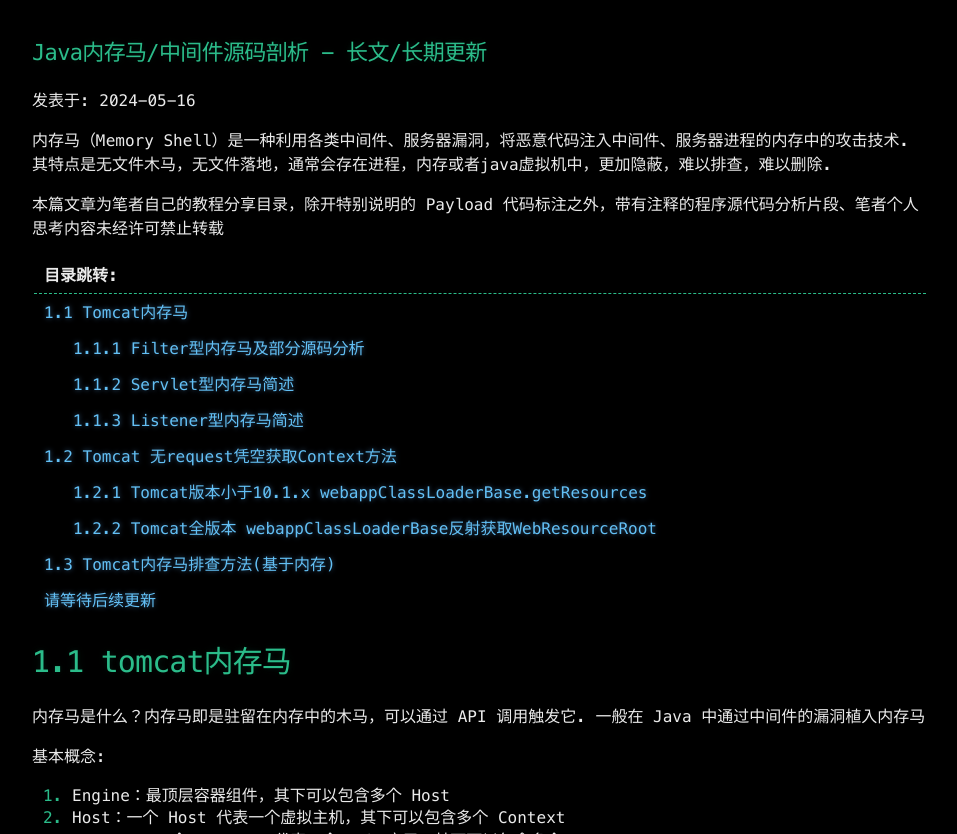
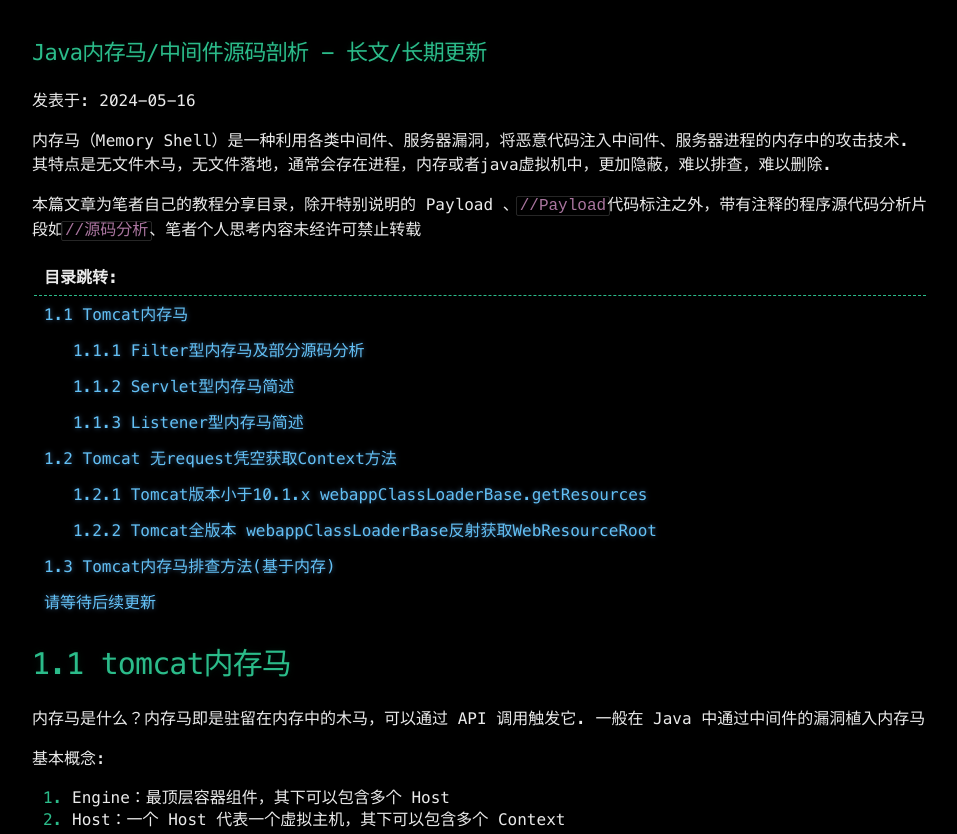
Before and after one commit to Leeyangee/leeyangee.github.io, a Jekyll site: the page built from _posts/2024-05-16-Java内存马教程目录 - 长期更新.md, in a window 1280 px wide and 900 px high, scrolled down 399 px, cut to the strip 66-900 px from the top of the window. Shown: the whole strip, without its empty margins (160-1117 px from the left). Built offline with Jekyll 4.4.1, drawn with Linux system fonts in a browser that asks for light colours; some web fonts are replaced.

Commit message:
Update 2024-05-16-Java内存马教程目录 - 长期更新.md

```diff
--- a/_posts/2024-05-16-Java内存马教程目录 - 长期更新.md
+++ b/_posts/2024-05-16-Java内存马教程目录 - 长期更新.md
@@ -6,7 +6,7 @@
 内存马（Memory Shell）是一种利用各类中间件、服务器漏洞，将恶意代码注入中间件、服务器进程的内存中的攻击技术.
 其特点是无文件木马，无文件落地，通常会存在进程，内存或者java虚拟机中，更加隐蔽，难以排查，难以删除.
 
-本篇文章为笔者自己的教程分享目录，除开特别说明的 Payload 代码标注之外，带有注释的程序源代码分析片段、笔者个人思考内容未经许可禁止转载
+本篇文章为笔者自己的教程分享目录，除开特别说明的 Payload 、`//Payload`代码标注之外，带有注释的程序源代码分析片段如`//源码分析`、笔者个人思考内容未经许可禁止转载
 
 | 目录跳转: |
 |--------|
```
